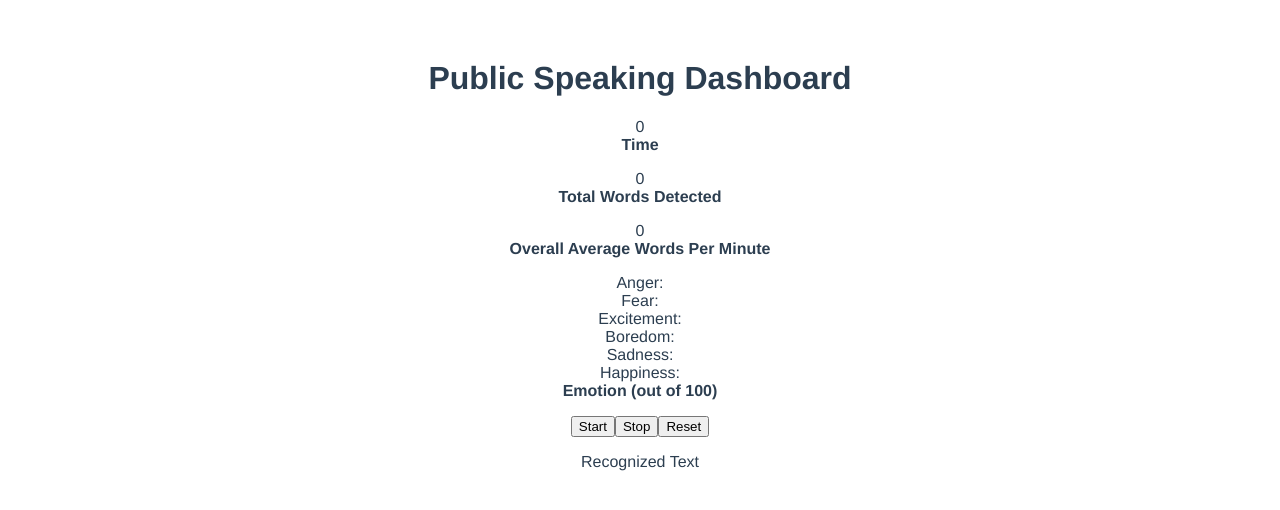
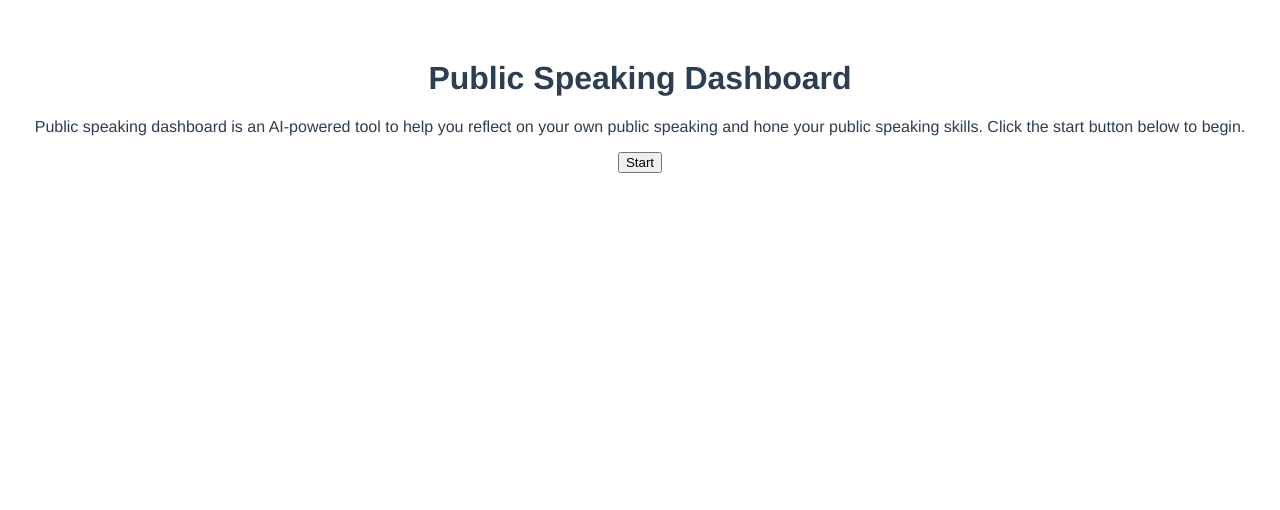
Before and after one commit to milesccoleman/publicspeakingdashboard, a Vue app: page / in a window 1280 px wide. Shown: the top 510 px of the page. Built offline with nearby package versions, Linux system fonts and the light colour scheme.

Commit message:
started coding user flow

```diff
--- a/src/components/PublicSpeakingDashboard.vue
+++ b/src/components/PublicSpeakingDashboard.vue
@@ -1,19 +1,22 @@
 <template>
   <div class="dashboard">
-    <h1>{{ msg }}</h1>
-    <p id="timer">
+    <h1 >{{ msg }}</h1>
+		<p v-if="show">
+			Public speaking dashboard is an AI-powered tool to help you reflect on your own public speaking and hone your public speaking skills. Click the start button below to begin.
+		</p>
+    <p v-if="!show2" id="timer">
 		{{ time }} <br>
 		<b>Time</b>
     </p>
-    <p id="totalWords">
+    <p v-if="!show2" id="totalWords">
 		{{ totalWords }} <br>
 		<b>Total Words Detected</b>
     </p>
-     <p id="wpm">
+     <p v-if="!show2" id="wpm">
 		{{ wpm }} <br>
 		<b>Overall Average Words Per Minute</b>
     </p>
-        <p id="emotion">
+        <p  v-if="!show2" id="emotion">
 		Anger: {{ this.anger }} <br>
 		Fear: {{ this.fear}} <br>
 		Excitement: {{ this.excitement }} <br>
@@ -22,9 +25,10 @@
 		Happiness: {{ this.happiness }}<br>
 		<b>Emotion (out of 100)</b>
     </p>
-    <span><button v-on:click="initiateVoiceControl">Start</button><button v-on:click="stopVoiceControl">Stop</button><button v-on:click="reset">Reset</button></span>
-
-    <p id="output">
+    <span><button v-if="show" v-on:click="initiateVoiceControl">Start</button><button v-if="!show2" v-on:click="stopVoiceControl">Stop</button><button v-if="!show2" v-on:click="reset">Reset</button></span><br>
+    <span><button  v-if="!show" v-on:click="selectOption" class="optionsButton" id="optionWPM">Track Words Per Minute</button><button v-if="!show" v-on:click="selectOption" class="optionsButton" id="optionTrackEmotionsText">Track Emotions in Text</button></span><br>
+     <span><button v-if="!show" v-on:click="selectOption" class="optionsButton" id="optionTrackEmotionVoice">Track Emotions in Voice</button><button v-if="!show" v-on:click="selectOption" class="optionsButton" id="optionTrackEmotionsFace">Track Emotions in Face</button></span>
+    <p v-if="!show2" id="output">
       {{ output }}
     </p>
 
@@ -60,7 +64,9 @@ export default {
 			boredom: '',
 			sadness: '',
 			happiness: '',
-			continuous: true
+			continuous: true,
+			show: true,
+			show2: true
 		}
 	},
 
@@ -74,6 +80,7 @@ export default {
 	methods: {
 
 		initiateVoiceControl: function () {
+			this.show = false
 		//start listening for words and making a transcript of detected words
 			console.log('voice recognition initiated')
 			window.SpeechRecognition = window.webkitSpeechRecognition || window.SpeechRecognition;
@@ -112,6 +119,13 @@ export default {
 						console.log("app stopped")
 
 					}
+		},
+
+		selectOption: function () {
+			this.show2 = false
+			this.show = true
+
+
 		},
 
 		grabTime: function () {
@@ -174,6 +188,7 @@ export default {
 
 		reset: function () {
 			location.reload()
+			this.show = true
 		}
 
 
@@ -185,6 +200,19 @@ export default {
 
 <!-- Add "scoped" attribute to limit CSS to this component only -->
 <style scoped>
+.optionsButton {
+height: 150px;
+width: 100px;
+border: none;
+padding: 12px;
+font-size: 20px;
+
+}
+
+#optionWPM {
+
+}
+
 h3 {
   margin: 40px 0 0;
 }
```
Also changed, not shown: 7 other files (tests, documents, lock files or other folders).
